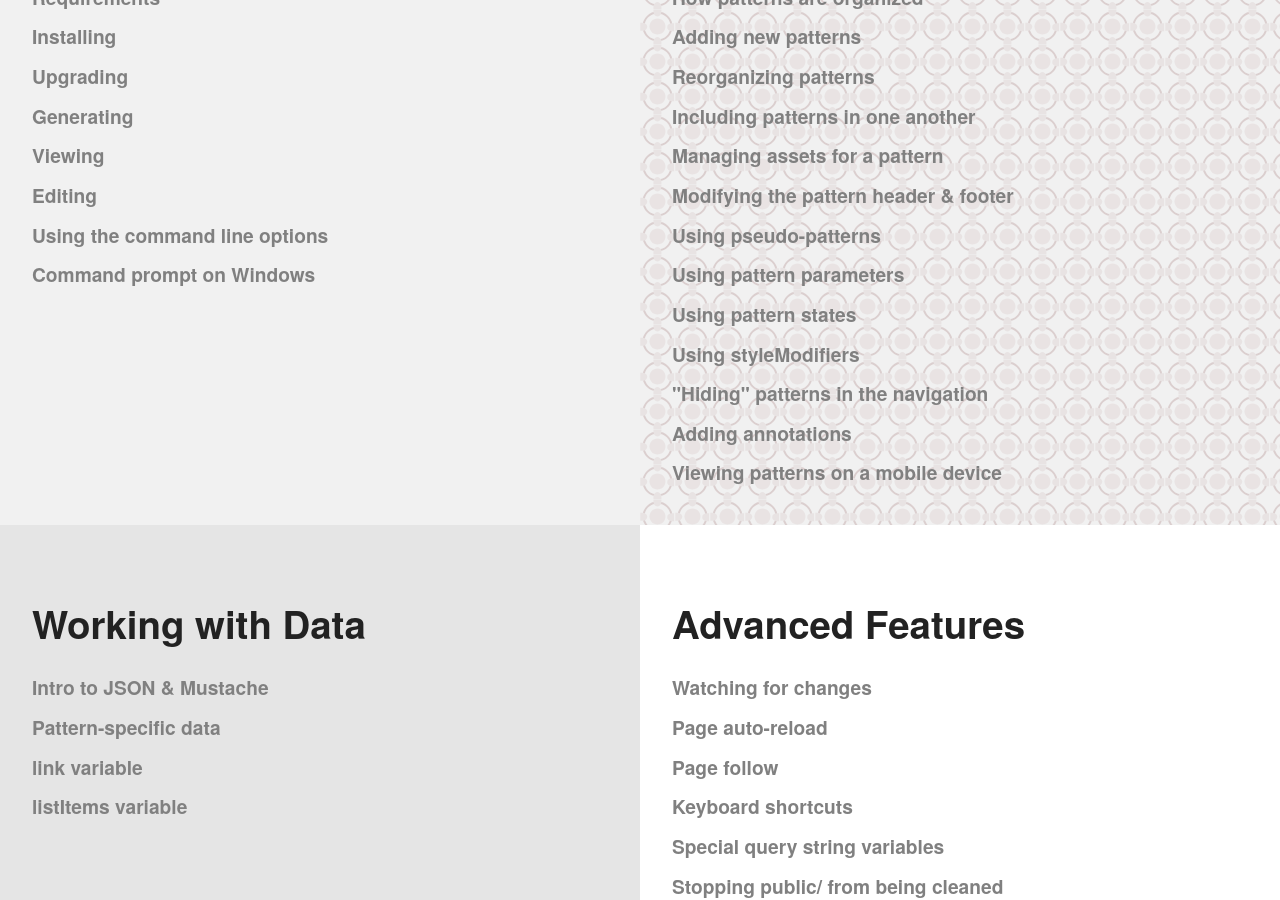
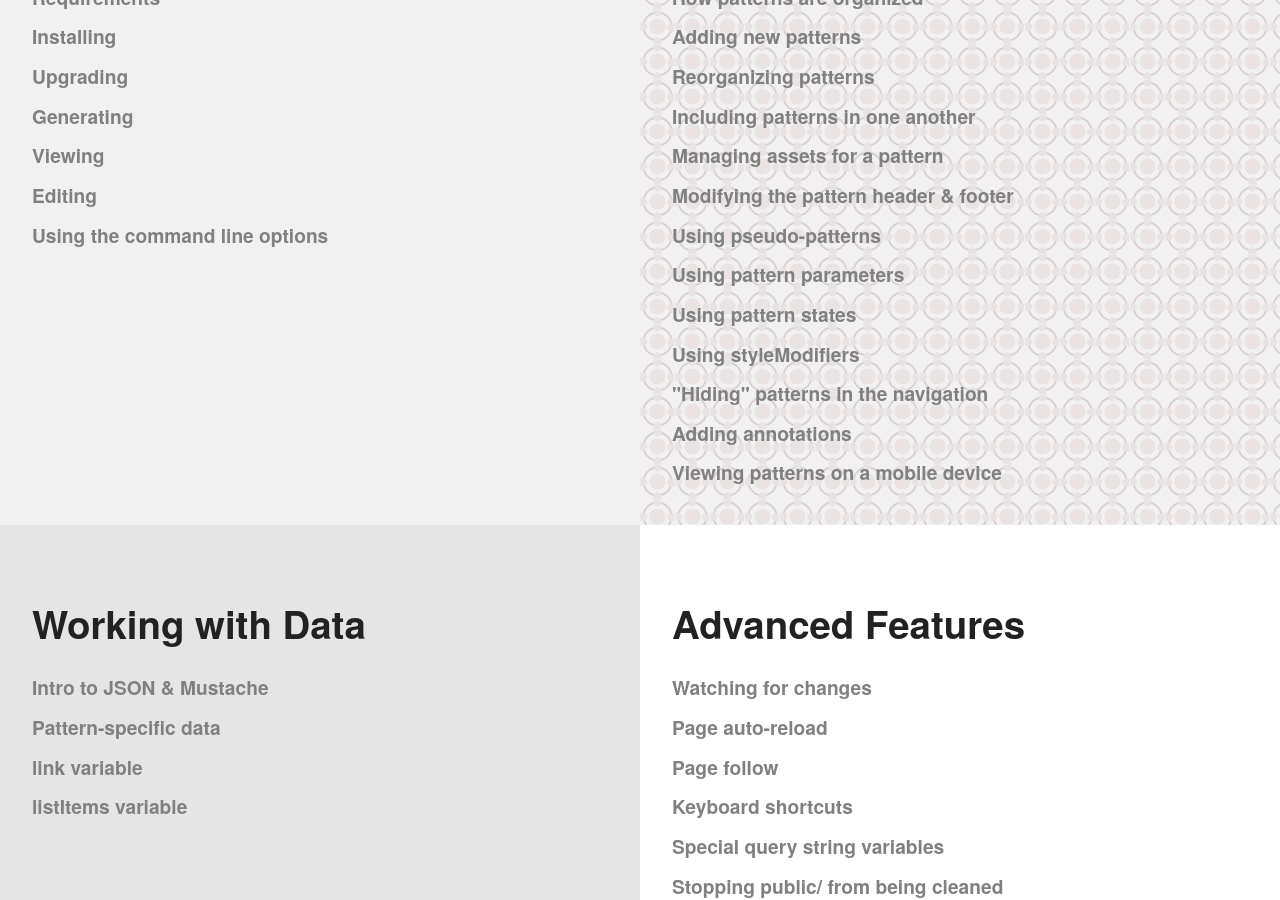
Before and after one commit to pattern-lab/website, a Jekyll site: the page built from docs/index.html, in a window 1280 px wide and 900 px high, scrolled down 601 px. Built offline with Jekyll 4.4.1, drawn with Linux system fonts in a browser that asks for light colours; comment, search, counter and statistics services are not loaded.

Commit message:
removing explicit windows command line help

```diff
--- a/_includes/docs-nav-start.html
+++ b/_includes/docs-nav-start.html
@@ -6,5 +6,4 @@
 	<li class="link-list__item{% if page.url == '/docs/viewing-patterns.html' %} link-list__item--is-selected{% endif %}"><a class="link-list__link" href="/docs/viewing-patterns.html">Viewing</a></li>
 	<li class="link-list__item{% if page.url == '/docs/editing-source-files.html' %} link-list__item--is-selected{% endif %}"><a class="link-list__link" href="/docs/editing-source-files.html">Editing</a></li>
 	<li class="link-list__item{% if page.url == '/docs/command-line.html' %} link-list__item--is-selected{% endif %}"><a class="link-list__link" href="/docs/command-line.html">Using the command line options</a></li>
-	<li class="link-list__item{% if page.url == '/docs/command-prompt-windows.html' %} link-list__item--is-selected{% endif %}"><a class="link-list__link" href="/docs/command-prompt-windows.html">Command prompt on Windows</a></li>
 </ul>
```
